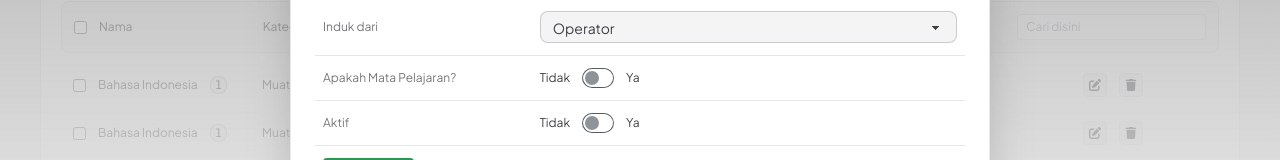
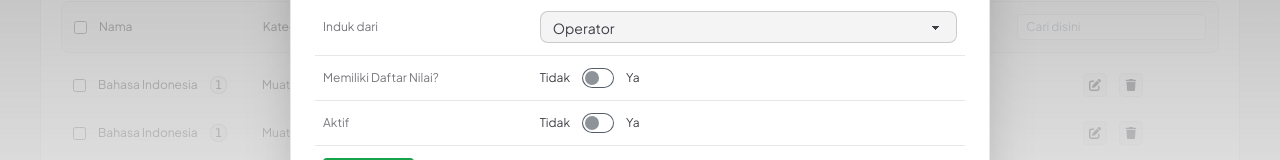
Before and after one commit to ZiyadZK/transkrippu-web, a Next.js app: page /matapelajaran in a window 1280 px wide. Both pictures are taken after a click on the button "Tambah". Shown: the part 402-562 px from the top of the page. Built offline with nearby package versions, Linux system fonts and the light colour scheme.

Commit message:
merubah format judul kolom form

```diff
--- a/src/app/matapelajaran/page.jsx
+++ b/src/app/matapelajaran/page.jsx
@@ -62,7 +62,7 @@ export default function MataPelajaranPage() {
                                     </div>
                                     <div className="flex items-center gap-2 flex-col md:flex-row px-2 py-3">
                                         <p className="w-full md:w-1/3 opacity-70">
-                                            Apakah Mata Pelajaran?
+                                            Memiliki Daftar Nilai?
                                         </p>
                                         <div className="w-full md:w-2/3 flex items-center gap-3">
                                             Tidak
```
